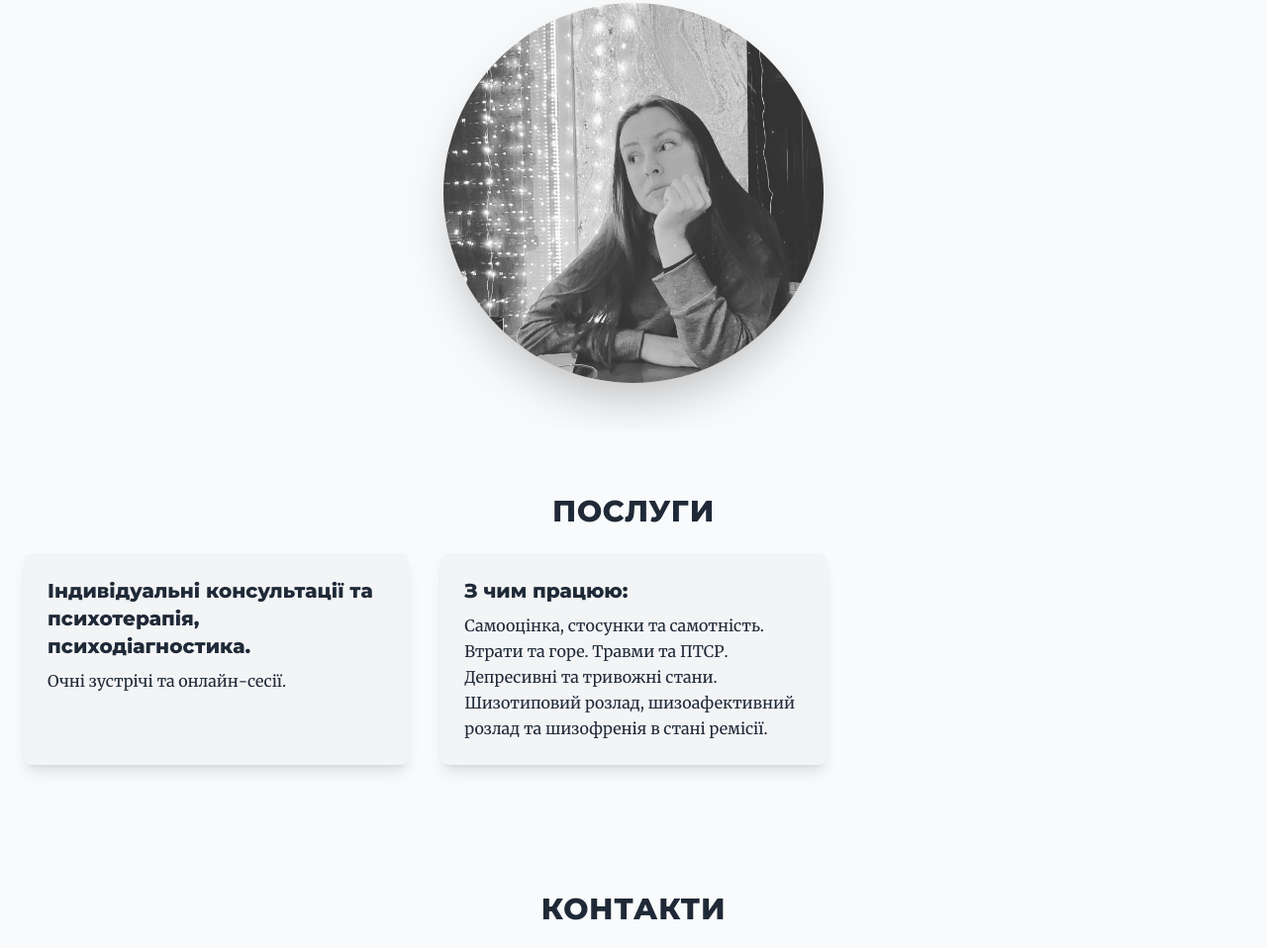
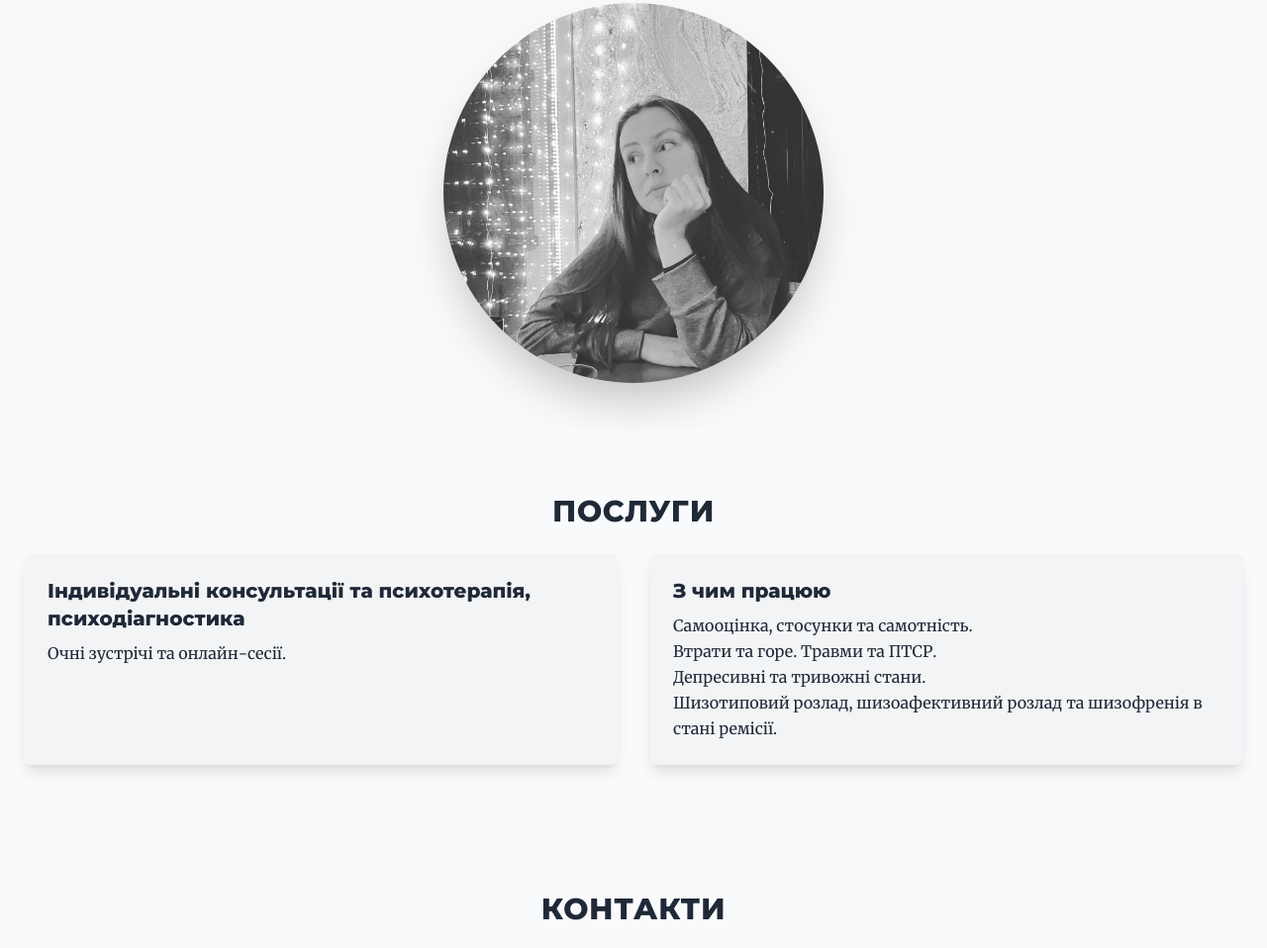
Before and after one commit to 4wel/4wel.github.io, a plain HTML site: page index.html in a window 1280 px wide. Shown: the part 2139-3097 px from the top of the page at 99% size. Drawn offline with nearby package versions, Linux system fonts and the light colour scheme.

Commit message:
Update index.html

```diff
--- a/index.html
+++ b/index.html
@@ -81,7 +81,7 @@
         <p><b>Спеціалізація «Робота з різними видами травми».</b><br>Київський Гештальт університет.<br>Керівник: Наталія Заболотна.</p>
       </div>
       <div class="p-6 bg-gray-100 rounded-lg shadow-lg">
-        <p><b>Національний педагогічний університет імені М.П. Драгоманова.</b><br>«Основи сексології та сексопатології».<br>Керівник програми: Тетяна Петкова, 58 годин.</p>
+        <p><b>Національний педагогічний університет імені М.П. Драгоманова.</b><br>«Основи сексології та сексопатології».<br>Керівник програми: Тетяна Петкова.</p>
       </div>
     </div>
   </section>
@@ -104,18 +104,18 @@
     <img src="photo.jpg" alt="Фото Ксенії Михайленко" class="mx-auto rounded-full w-96 h-96 object-cover shadow-2xl mb-4">
   </section>
 
-  <!-- Services Section Styled Like About -->
-  <section class="bg-gray-50 py-16" id="services">
+  <!-- Services Section -->
+    <section class="bg-gray-50 py-16" id="services">
     <div class="container mx-auto px-6">
       <h3 class="text-3xl font-bold uppercase mb-6 tracking-wide text-center">Послуги</h3>
-      <div class="grid grid-cols-1 md:grid-cols-3 gap-8">
-        <div class="p-6 bg-gray-100 rounded-lg shadow-lg">
-          <h4 class="text-xl font-bold mb-2">Індивідуальні консультації та психотерапія, психодіагностика.</h4>
+      <div class="grid grid-cols-1 md:grid-cols-2 gap-8">
+        <div class="p-6 bg-gray-100 rounded-lg shadow-lg w-full">
+          <h4 class="text-xl font-bold mb-2">Індивідуальні консультації та психотерапія, психодіагностика</h4>
           <p class="text-base leading-relaxed">Очні зустрічі та онлайн-сесії.</p>
         </div>
-        <div class="p-6 bg-gray-100 rounded-lg shadow-lg">
-          <h4 class="text-xl font-bold mb-2">З чим працюю:</h4>
-          <p class="text-base leading-relaxed">Самооцінка, стосунки та самотність.  Втрати та горе. Травми та ПТСР. Депресивні та тривожні стани. Шизотиповий розлад, шизоафективний розлад та шизофренія в стані ремісії.</p>
+        <div class="p-6 bg-gray-100 rounded-lg shadow-lg w-full">
+          <h4 class="text-xl font-bold mb-2">З чим працюю</h4>
+          <p class="text-base leading-relaxed">Самооцінка, стосунки та самотність.<br>Втрати та горе. Травми та ПТСР.<br>Депресивні та тривожні стани.<br>Шизотиповий розлад, шизоафективний розлад та шизофренія в стані ремісії.</p>
         </div>
       </div>
     </div>
```
